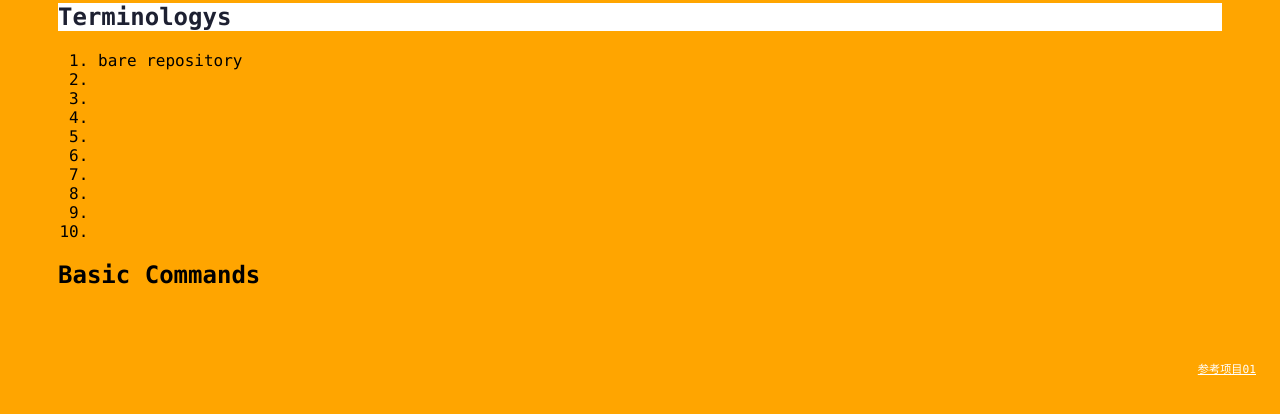
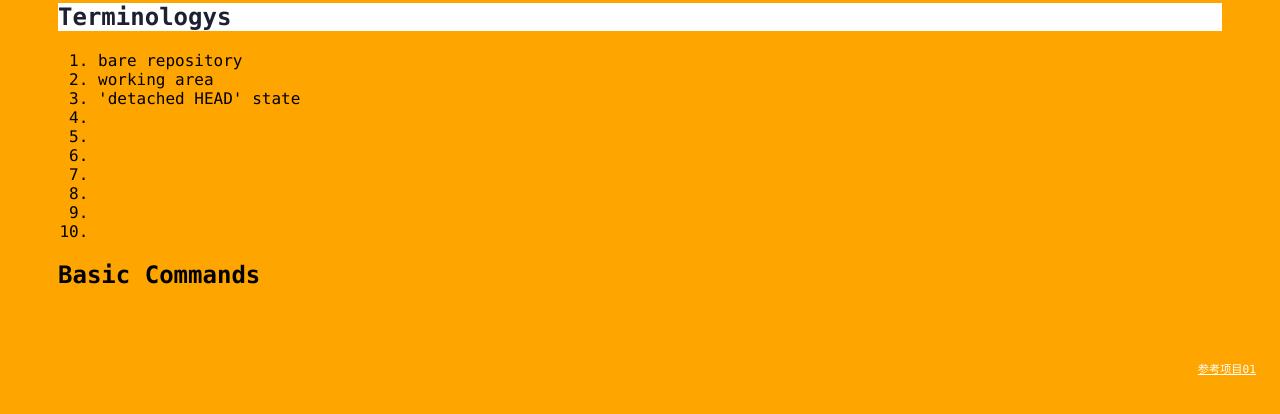
Before and after one commit to learngittest/learngit, a plain HTML site: page index.html in a window 1280 px wide. Both pictures are taken after a click on the element "Terminologys". Shown: the part 242-656 px from the top of the page. Drawn offline with Linux system fonts and the light colour scheme.

Commit message:
Modify index

```diff
--- a/index.html
+++ b/index.html
@@ -15,8 +15,8 @@
             <div class="panel">
                 <ol>
                     <li>bare repository</li>
-                    <li></li>
-                    <li></li>
+                    <li>working area</li>
+                    <li>'detached HEAD' state</li>
                     <li></li>
                     <li></li>
                     <li></li>
```
